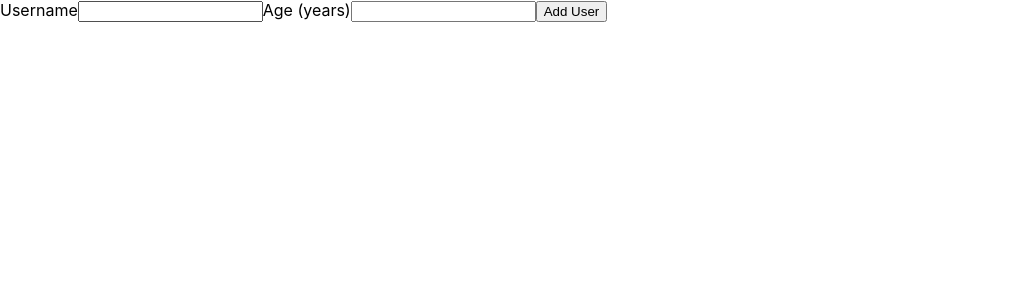
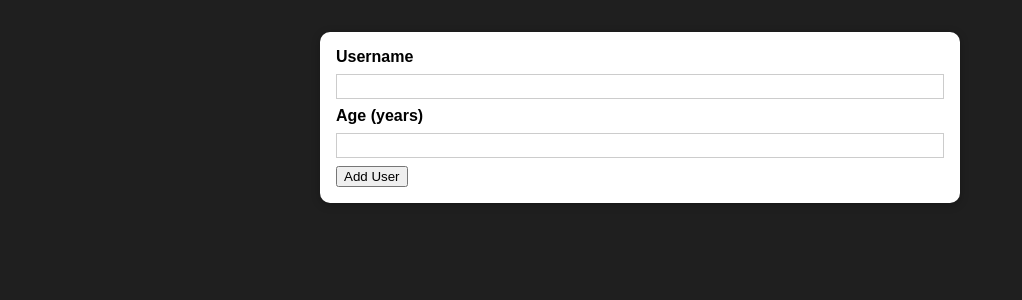
Before and after one commit to johnbyronA/react-ejercicio-entrys-inputs, a React (Create React App) app: page / in a window 1280 px wide. Shown: the top 300 px of the page, without its empty margins (0-1022 px from the left). Built offline with nearby package versions, Linux system fonts and the light colour scheme; the HTML template or start-up script is replaced by a standard one.

Commit message:
Agregar componente reutilizable card y algunas propiedades CSS para entrys y labels

```diff
--- a/src/App.js
+++ b/src/App.js
@@ -1,5 +1,6 @@
 import React from 'react'
 import AddUser from './components/Users/AddUser'
+import "./index.css"
 
 const App = () => {
   return (
--- /dev/null
+++ b/src/components/UI/Card.js
@@ -0,0 +1,10 @@
+import React from 'react'
+import classes from "./Card.module.css"
+
+const Card = (props) => {
+  return (
+    <div className={`${classes.card} ${props.className}`}> {props.children} </div>
+  )
+}
+
+export default Card
--- /dev/null
+++ b/src/components/UI/Card.module.css
@@ -0,0 +1,5 @@
+.card {
+    background: white;
+    box-shadow: 0 2px 8px rgba(0, 0, 0, 0.26);
+    border-radius: 10px;
+}
--- a/src/components/Users/AddUser.js
+++ b/src/components/Users/AddUser.js
@@ -1,4 +1,6 @@
 import React from 'react'
+import Card from '../UI/Card';
+import classes from "./AddUsers.module.css"
 
 const AddUser = (props) => {
 
@@ -7,6 +9,7 @@
    }
 
   return (
+    <Card className={classes.input}>
       <form onSubmit= {addUserHandler}>
 
           <label htmlFor='username'>Username</label>
@@ -18,6 +21,7 @@
           <button type='submit'>Add User</button>
 
       </form>
+    </Card>
   )
 }
 
--- /dev/null
+++ b/src/components/Users/AddUsers.module.css
@@ -0,0 +1,26 @@
+.input {
+    margin: 2rem auto;
+    padding: 1rem;
+    width: 90%;
+    max-width: 40rem;
+  }
+
+  .input label {
+    display: block;
+    font-weight: bold;
+    margin-bottom: 0.5rem;
+  }
+
+  .input input {
+    font: inherit;
+    display: block;
+    width: 100%;
+    border: 1px solid #ccc;
+    padding: 0.15rem;
+    margin-bottom: 0.5rem;
+  }
+
+  .input input:focus {
+    outline: none;
+    border-color: #4f005f;
+  }
--- a/src/index.css
+++ b/src/index.css
@@ -1,13 +1,12 @@
+* {
+  box-sizing: border-box;
+}
+
+html {
+  font-family: sans-serif;
+  background: #1f1f1f;
+}
+
 body {
   margin: 0;
-  font-family: -apple-system, BlinkMacSystemFont, 'Segoe UI', 'Roboto', 'Oxygen',
-    'Ubuntu', 'Cantarell', 'Fira Sans', 'Droid Sans', 'Helvetica Neue',
-    sans-serif;
-  -webkit-font-smoothing: antialiased;
-  -moz-osx-font-smoothing: grayscale;
 }
-
-code {
-  font-family: source-code-pro, Menlo, Monaco, Consolas, 'Courier New',
-    monospace;
-}
```
Lines whose indentation alone changed are shown as unchanged.
